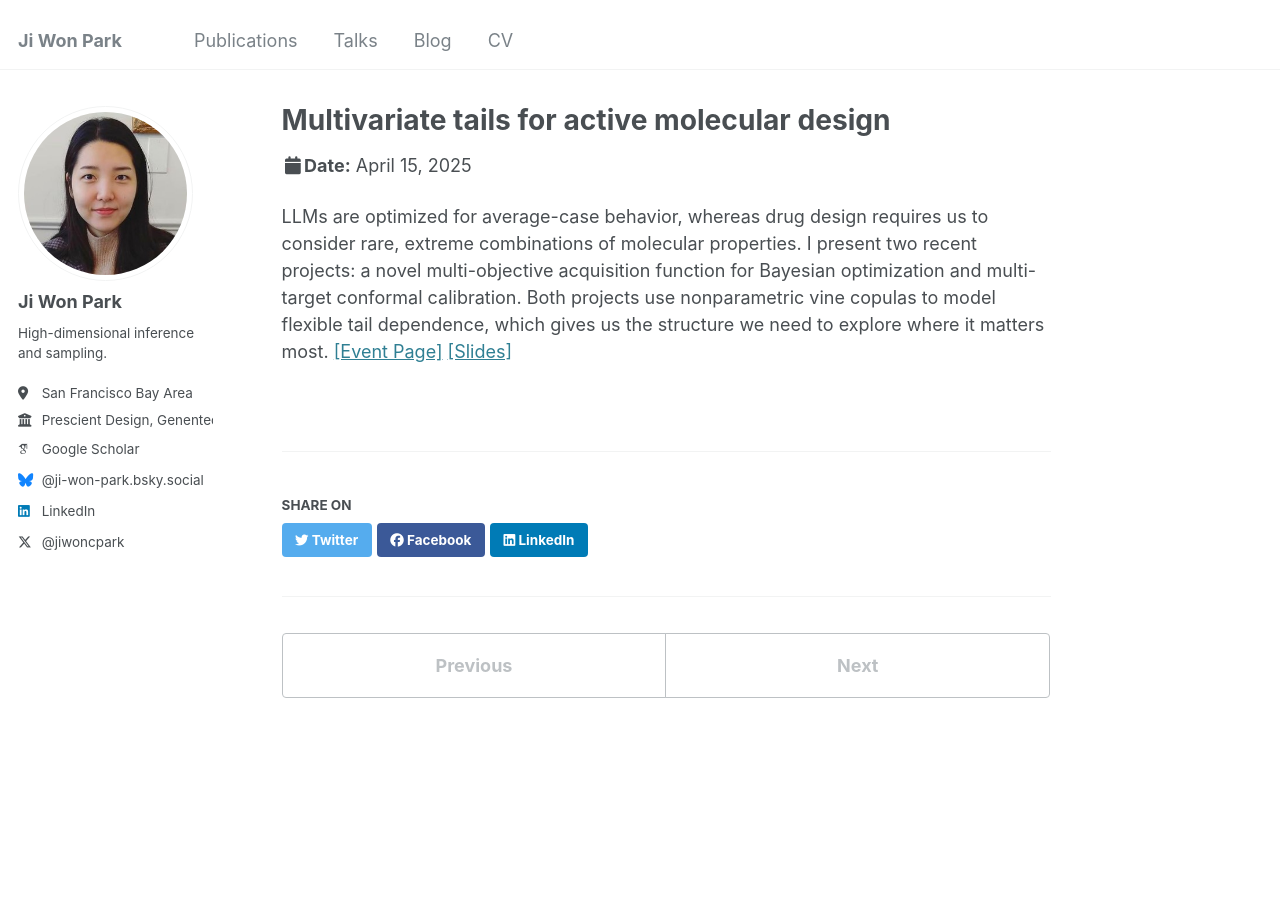
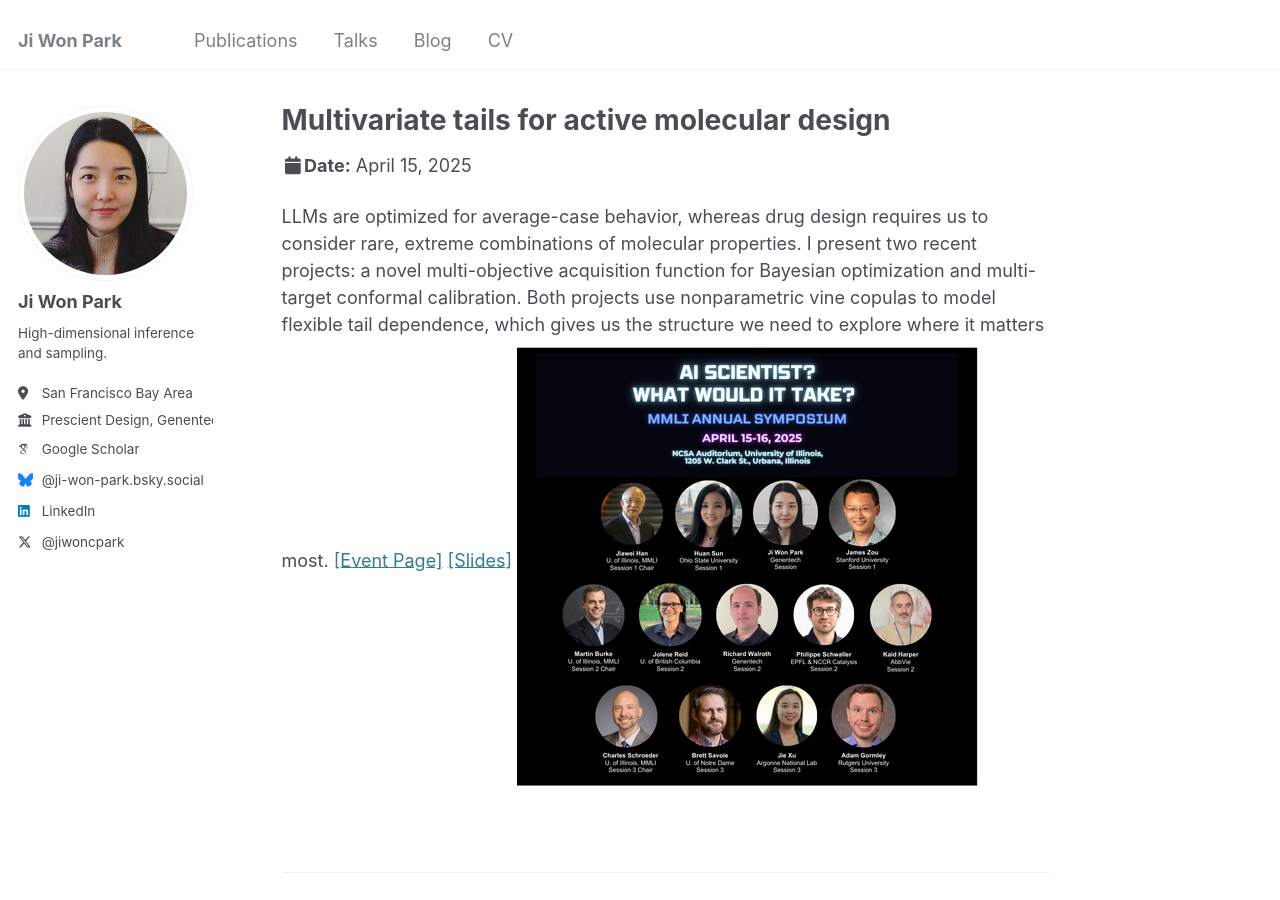
Before and after one commit to jiwoncpark/jiwoncpark.github.io, a Jekyll site: the page built from _talks/2025-04-15-mmli-symposium.md, in a window 1280 px wide and 900 px high. Built offline with Jekyll 4.4.1, drawn with Linux system fonts in a browser that asks for light colours; some web fonts are replaced.

Commit message:
Update talks

```diff
--- a/_talks/2025-04-15-mmli-symposium.md
+++ b/_talks/2025-04-15-mmli-symposium.md
@@ -9,3 +9,4 @@ location: "Urbana, IL"
 ---
 
 LLMs are optimized for average-case behavior, whereas drug design requires us to consider rare, extreme combinations of molecular properties. I present two recent projects: a novel multi-objective acquisition function for Bayesian optimization and multi-target conformal calibration. Both projects use nonparametric vine copulas to model flexible tail dependence, which gives us the structure we need to explore where it matters most. [[Event Page]](https://moleculemaker.org/mmli-symposium-2025/) [[Slides]](/files/multivariate_tails_for_active_molecular_design.pdf)
+![Event Poster](/files/mmli_poster.png)
```
Also changed, not shown: _talks/2025-05-19-novoprotein.md (+0 -1 lines), files/mmli_poster.png (added).
